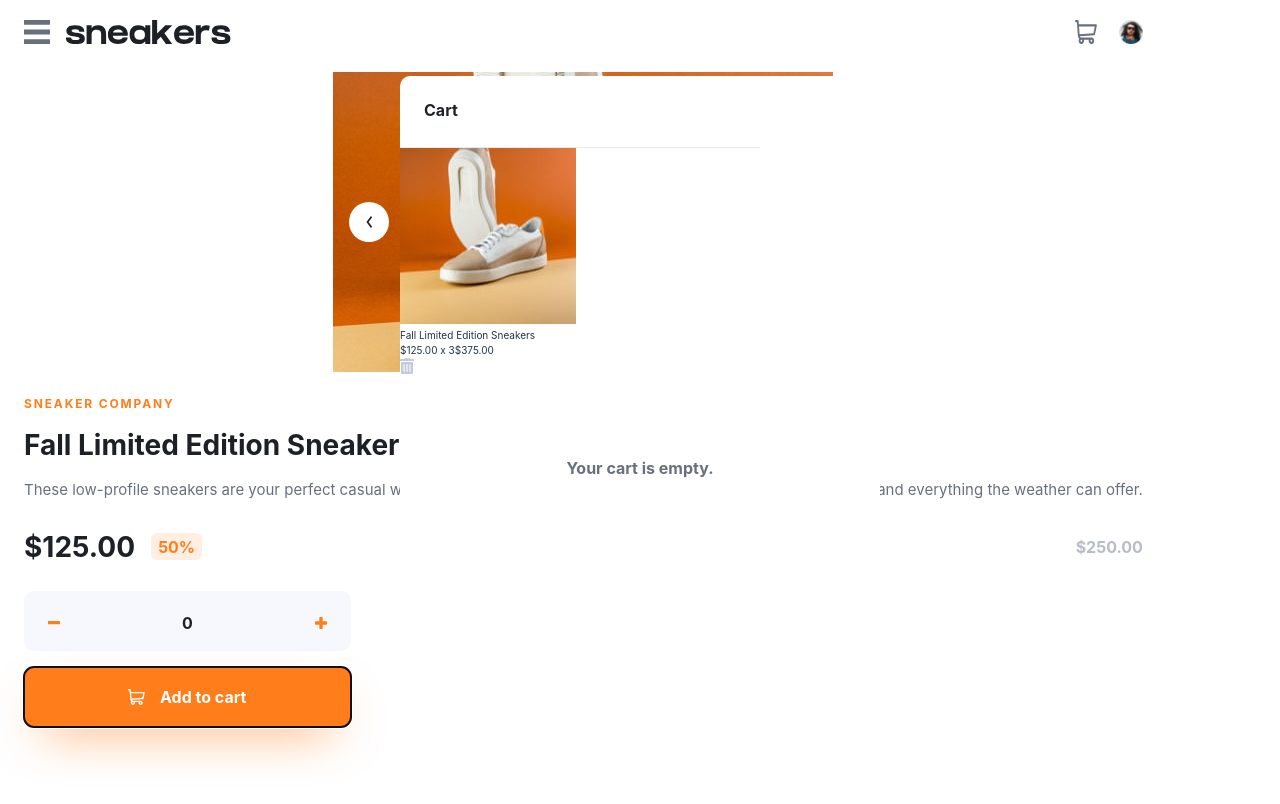
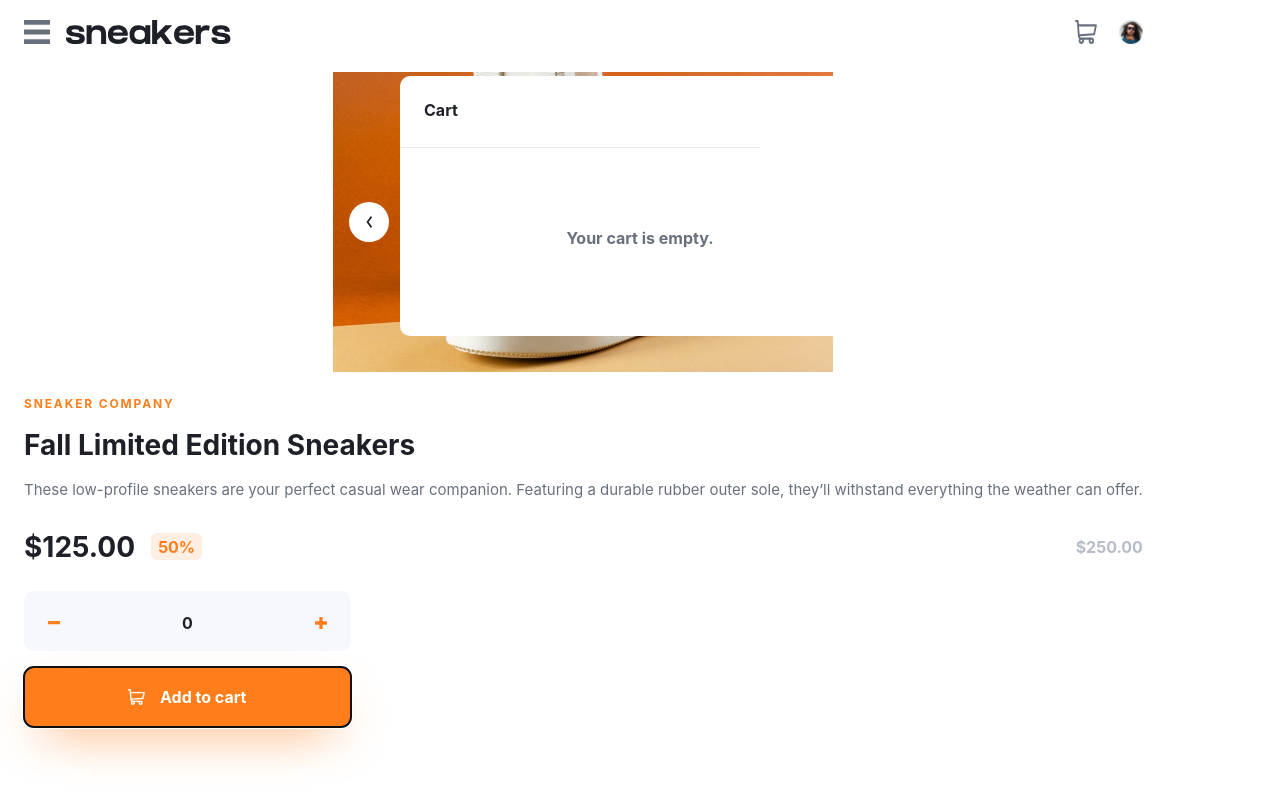
Before and after one commit to GIGAKLIBADZE/ecommerce-product-page, a React (Vite) app: page / in a window 1280 px wide. Both pictures are taken after a click on the button "Add to cart". Shown: the top 804 px of the page. Built offline with nearby package versions, Linux system fonts and the light colour scheme.

Commit message:
add a logic about what to display in cart based on the amount of added product

```diff
--- a/src/components/Cart.tsx
+++ b/src/components/Cart.tsx
@@ -2,7 +2,7 @@ import { CartContainer, CartTitle, EmptyText, Line } from "./CartStyle";
 import SmallProductImage from "/public/image-product-1-thumbnail.jpg";
 import Delete from "/icon-delete.svg";
 
-const Cart: React.FC<{ add: boolean }> = ({ add }) => {
+const Cart: React.FC<{ add: boolean; amount: number }> = ({ add, amount }) => {
   return (
     <>
       <CartContainer $add={add}>
@@ -10,6 +10,7 @@ const Cart: React.FC<{ add: boolean }> = ({ add }) => {
           <CartTitle>Cart</CartTitle>
         </div>
         <Line></Line>
+        {amount > 0 ? (
           <div>
             <img src={SmallProductImage} alt="Product" />
             <p>Fall Limited Edition Sneakers</p>
@@ -18,7 +19,9 @@ const Cart: React.FC<{ add: boolean }> = ({ add }) => {
             </p>
             <img src={Delete} alt="Recycle bin" />
           </div>
+        ) : (
           <EmptyText>Your cart is empty.</EmptyText>
+        )}
       </CartContainer>
     </>
   );
--- a/src/pages/AddToCart.tsx
+++ b/src/pages/AddToCart.tsx
@@ -18,7 +18,7 @@ const AddToCart: React.FC = () => {
 
   return (
     <>
-      <Cart add={add} />
+      <Cart add={add} amount={amount} />
       <AddToCartContainer>
         <AmountContainer>
           <img
```
Lines whose indentation alone changed are shown as unchanged.
